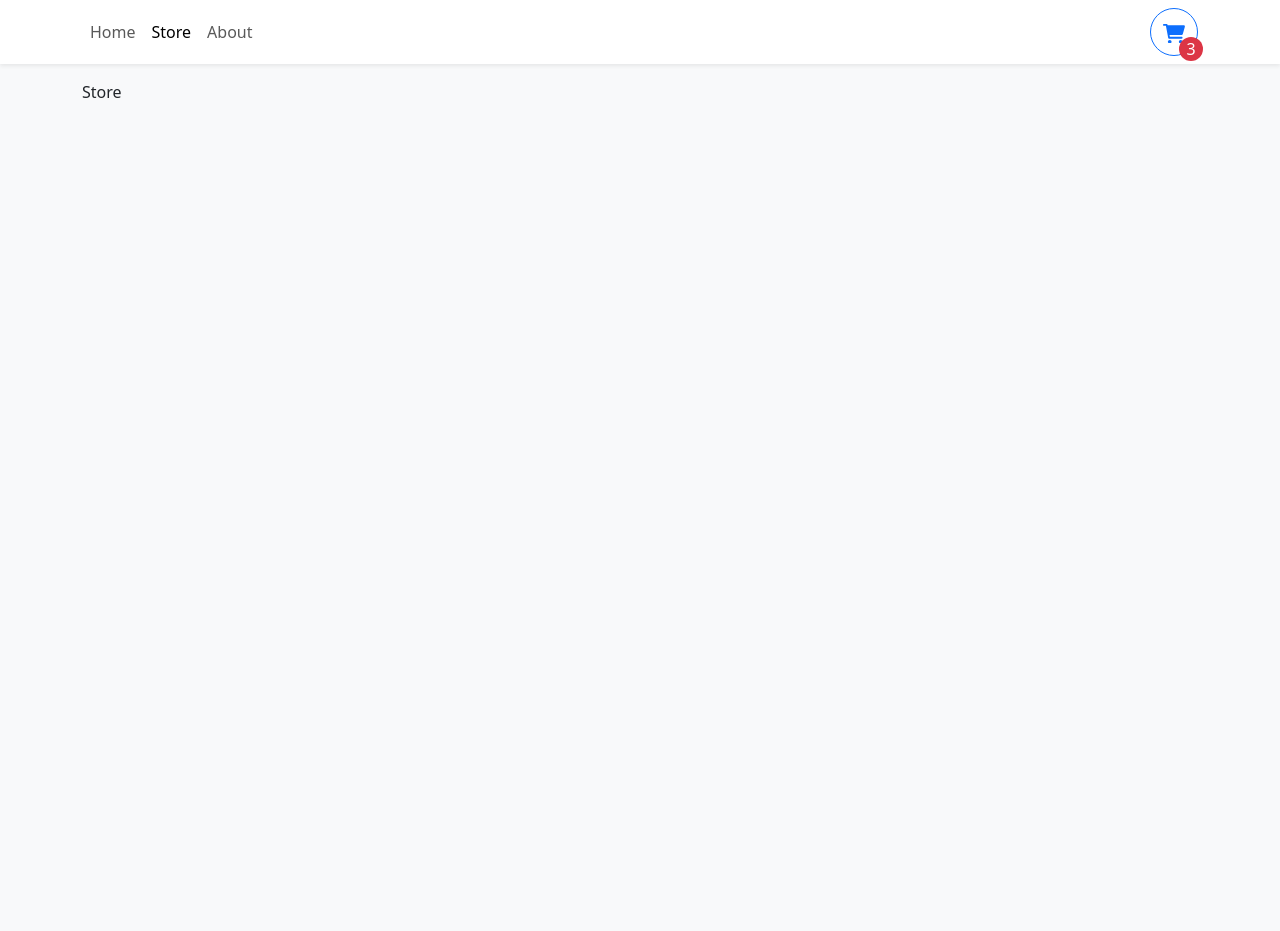
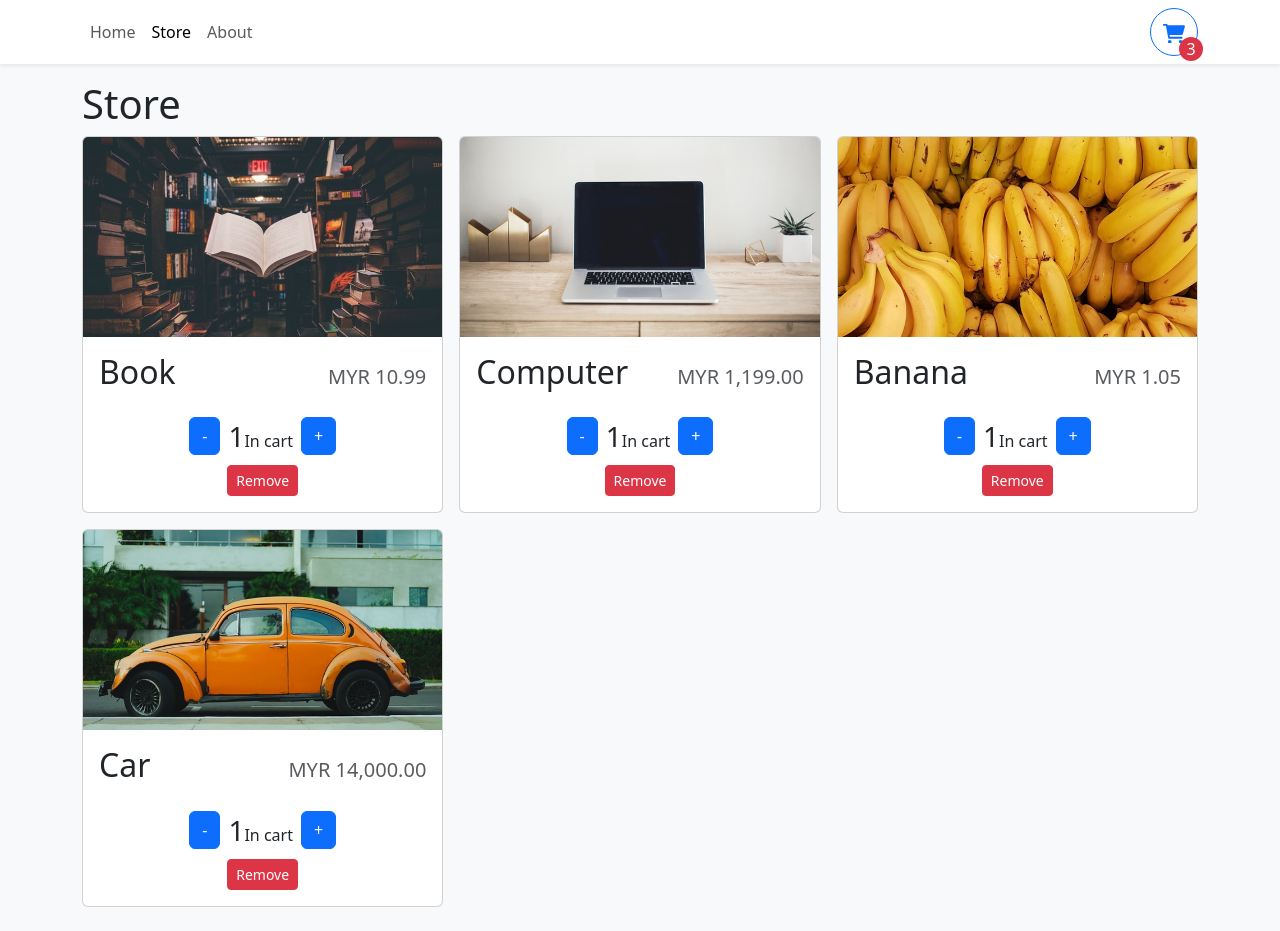
Before and after one commit to Emirfahimi0/Shopping-Cart-React-TS-, a React (Vite) app: page /store in a window 1280 px wide. Before the commit the page ends 800 px from the top, so only its background shows below. Built offline with nearby package versions, Linux system fonts and the light colour scheme.

Commit message:
update store page

```diff
--- a/src/pages/Store.tsx
+++ b/src/pages/Store.tsx
@@ -1,5 +1,21 @@
-import React from "react";
+import { Col, Row } from "react-bootstrap";
+import storeItems from "../data/items.json";
+import { FunctionComponent } from "react";
+import { StoreItems } from "../components";
 
-export const Store = () => {
-  return <div>Store</div>;
+export const Store: FunctionComponent = () => {
+  return (
+    <div>
+      <h1>Store</h1>
+      <Row md={5} xs={1} lg={3} className="g-3">
+        {storeItems.map((eachItems: IStoreItems) => {
+          return (
+            <Col key={eachItems.id}>
+              <StoreItems quantity={1} {...eachItems} />
+            </Col>
+          );
+        })}
+      </Row>
+    </div>
+  );
 };
```
